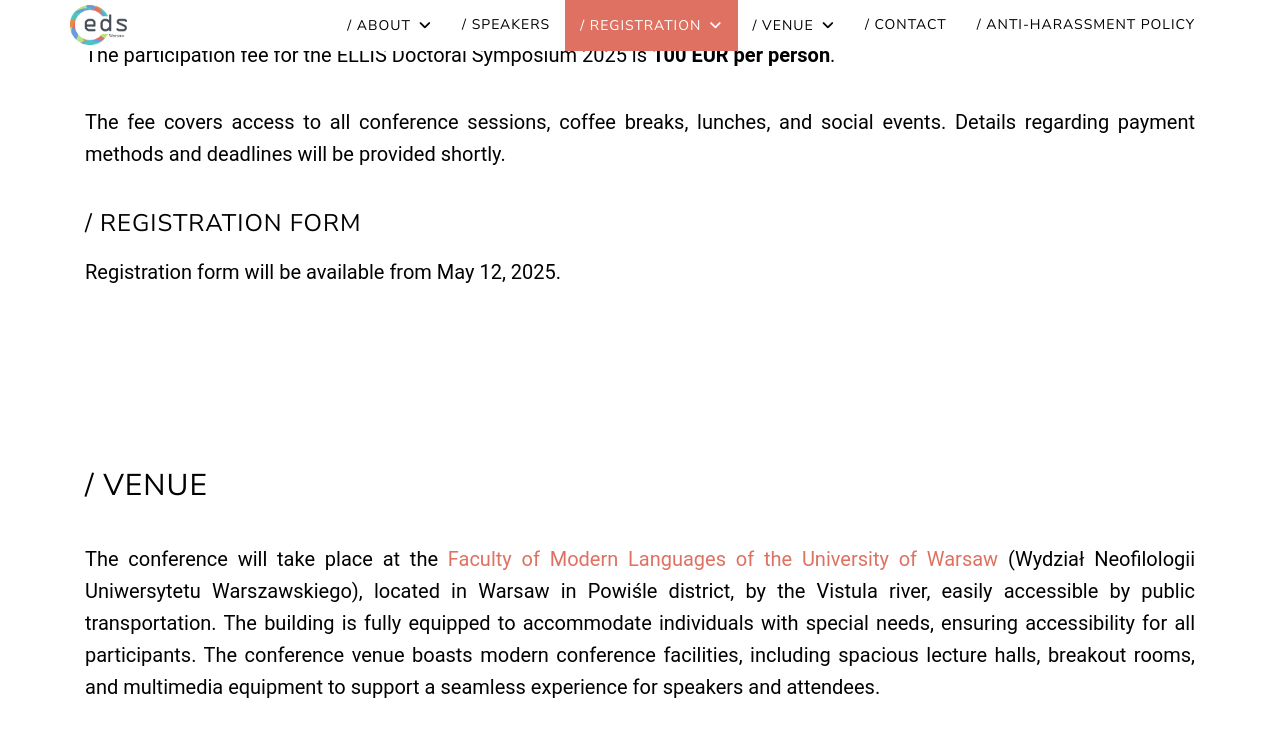
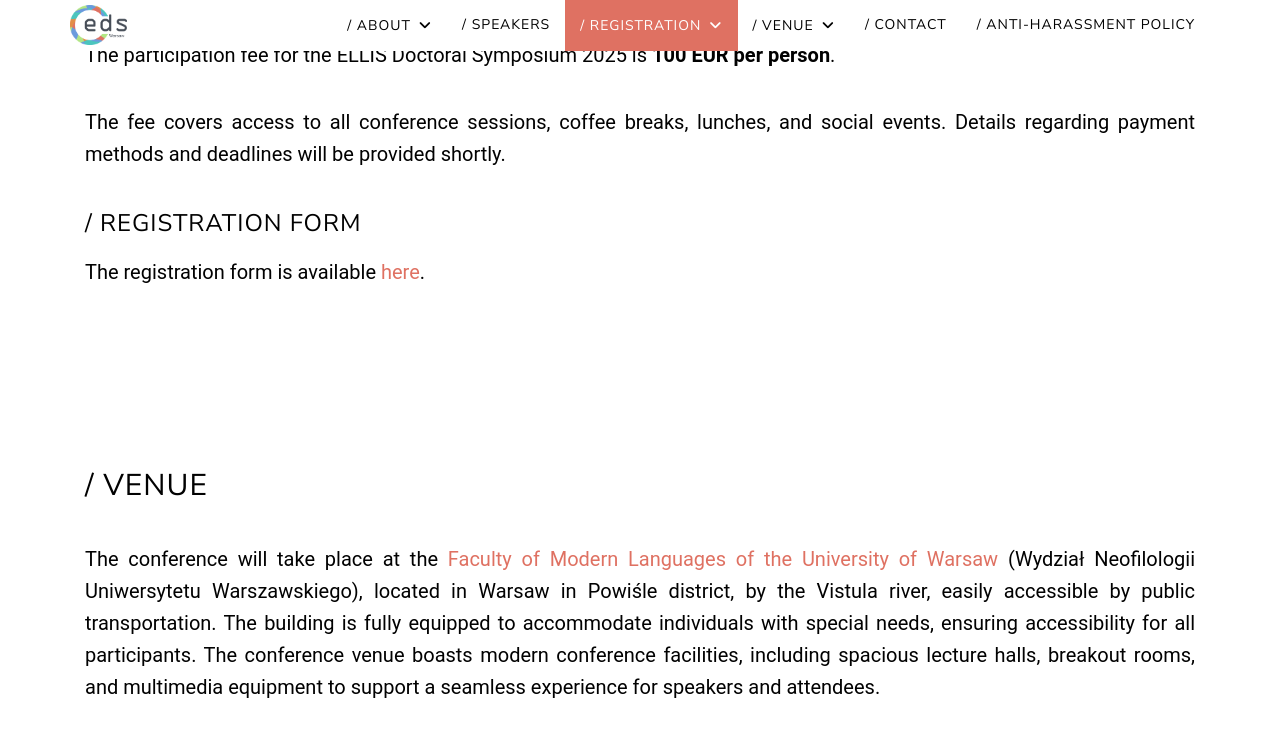
Before and after one commit to eds2025/eds2025.github.io, a Jekyll site: the page built from index.html, in a window 1280 px wide and 900 px high, scrolled down 6978 px, cut to the strip 0-735 px from the top of the window. Built offline with Jekyll 4.4.1, drawn with Linux system fonts in a browser that asks for light colours.

Commit message:
added registration form

```diff
--- a/_includes/home/registration.html
+++ b/_includes/home/registration.html
@@ -153,7 +153,7 @@
             </p>
             <h3 id="registration-form" class="about-subsection"> / Registration form</h3>
             <p>
-                Registration form will be available from May 12, 2025.
+                The registration form is available <a href="https://docs.google.com/forms/d/e/1FAIpQLSc5jBGbqMJvyQ319lEfsdmLRDwTQzXS96OWX90UpQisVoCrlg/viewform">here</a>.
             </p>
         </div>
 </section>
```
